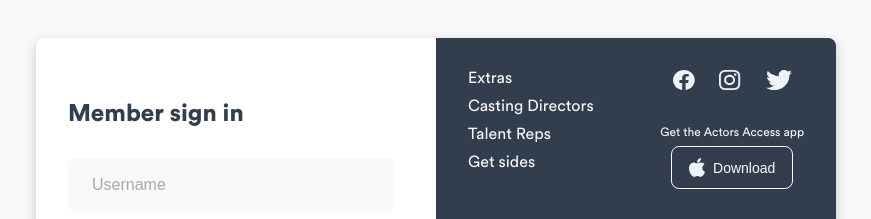
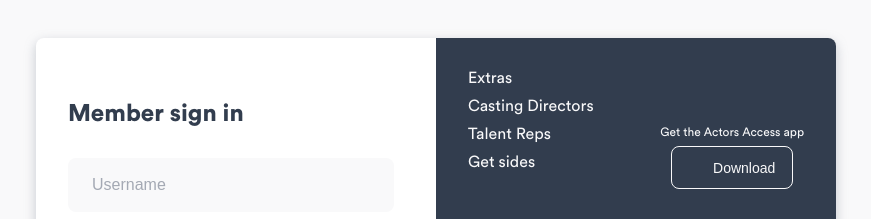
Before and after one commit to Zachcos/ActorsAccessRedesign, a Next.js app: page / in a window 1280 px wide. Shown: the part 134-353 px from the top of the page, without its empty margins (204-1075 px from the left). Built offline with nearby package versions, Linux system fonts and the light colour scheme.

Commit message:
Refactor icons component to allow more dynamic styling of svgs

```diff
--- a/styles/icons.tsx
+++ b/styles/icons.tsx
@@ -1,19 +1,8 @@
-import styled from 'styled-components';
-import { colors } from './variables';
-
-const Icon = styled.svg`
-  fill: ${colors.neut_1};
-`;
-
 const Facebook = () => (
-  <Icon width='22px' height='20px' viewBox='0 0 22 20' version='1.1'>
+  <svg width='22px' height='20px' viewBox='0 0 22 20' version='1.1'>
     <title>Facebook</title>
     <g id='Page-1' stroke='none' strokeWidth='1' fill='none' fillRule='evenodd'>
-      <g
-        id='Landing'
-        transform='translate(-1034.000000, -310.000000)'
-        fill='#EEF3F5'
-      >
+      <g id='Landing' transform='translate(-1034.000000, -310.000000)'>
         <g id='Right-panel' transform='translate(800.000000, 274.000000)'>
           <g id='Social-links' transform='translate(234.000000, 36.000000)'>
             <path
@@ -24,18 +13,14 @@ const Facebook = () => (
         </g>
       </g>
     </g>
-  </Icon>
+  </svg>
 );
 
 const Instagram = () => (
-  <Icon width='22px' height='20px' viewBox='0 0 22 20' version='1.1'>
+  <svg width='22px' height='20px' viewBox='0 0 22 20' version='1.1'>
     <title>Instagram</title>
     <g id='Page-1' stroke='none' strokeWidth='1' fill='none' fillRule='evenodd'>
-      <g
-        id='Landing'
-        transform='translate(-1134.000000, -310.000000)'
-        fill='#EEF3F5'
-      >
+      <g id='Landing' transform='translate(-1134.000000, -310.000000)'>
         <g id='Right-panel' transform='translate(800.000000, 274.000000)'>
           <g id='Social-links' transform='translate(234.000000, 36.000000)'>
             <path
@@ -46,18 +31,14 @@ const Instagram = () => (
         </g>
       </g>
     </g>
-  </Icon>
+  </svg>
 );
 
 const Twitter = () => (
-  <Icon width='26px' height='20px' viewBox='0 0 26 20' version='1.1'>
+  <svg width='26px' height='20px' viewBox='0 0 26 20' version='1.1'>
     <title>Twitter</title>
     <g id='Page-1' stroke='none' strokeWidth='1' fill='none' fillRule='evenodd'>
-      <g
-        id='Landing'
-        transform='translate(-1081.000000, -310.000000)'
-        fill='#EEF3F5'
-      >
+      <g id='Landing' transform='translate(-1081.000000, -310.000000)'>
         <g id='Right-panel' transform='translate(800.000000, 274.000000)'>
           <g id='Social-links' transform='translate(234.000000, 36.000000)'>
             <path
@@ -68,18 +49,14 @@ const Twitter = () => (
         </g>
       </g>
     </g>
-  </Icon>
+  </svg>
 );
 
 const Apple = () => (
-  <Icon width='16px' height='19px' viewBox='0 0 16 19' version='1.1'>
+  <svg width='16px' height='19px' viewBox='0 0 16 19' version='1.1'>
     <title>Apple</title>
     <g id='Page-1' stroke='none' strokeWidth='1' fill='none' fillRule='evenodd'>
-      <g
-        id='Landing'
-        transform='translate(-1050.000000, -405.000000)'
-        fill='#EEF3F5'
-      >
+      <g id='Landing' transform='translate(-1050.000000, -405.000000)'>
         <g id='Right-panel' transform='translate(800.000000, 274.000000)'>
           <g id='Download-app' transform='translate(222.000000, 96.000000)'>
             <g id='Button-text' transform='translate(28.000000, 35.000000)'>
@@ -92,23 +69,19 @@ const Apple = () => (
         </g>
       </g>
     </g>
-  </Icon>
+  </svg>
 );
 
 const Arrow = () => (
-  <Icon width='10px' height='7px' viewBox='0 0 10 7' version='1.1'>
-    <title>down arrow icon</title>
+  <svg width='10px' height='10px' viewBox='0 0 10 10' version='1.1'>
+    <title>down arrow svg</title>
     <g id='Page-1' stroke='none' strokeWidth='1' fill='none' fillRule='evenodd'>
-      <g
-        id='Home-Page'
-        transform='translate(-498.000000, -43.000000)'
-        fill='#FFFFFF'
-      >
+      <g id='Home-Page' transform='translate(-498.000000, -43.000000)'>
         <g id='Nav-Bar' transform='translate(0.000000, -1.000000)'>
           <g id='Nav-Links' transform='translate(330.000000, 36.000000)'>
             <g id='breakdowns' transform='translate(74.000000, 0.000000)'>
               <polygon
-                id='down-arrow-icon'
+                id='down-arrow-svg'
                 points='98.7336724 14.415 94 9.707 95.4220125 8.293 98.7336724 11.586 102.045332 8.293 103.467345 9.707'
               ></polygon>
             </g>
@@ -116,12 +89,12 @@ const Arrow = () => (
         </g>
       </g>
     </g>
-  </Icon>
+  </svg>
 );
 
 const Cart = () => (
-  <Icon width='19px' height='16px' viewBox='0 0 19 16' version='1.1'>
-    <title>Cart Icon</title>
+  <svg width='19px' height='16px' viewBox='0 0 19 16' version='1.1'>
+    <title>Cart svg</title>
     <defs>
       <polygon
         id='path-1'
@@ -136,16 +109,14 @@ const Cart = () => (
       <g id='Home-Page' transform='translate(-1473.000000, -47.000000)'>
         <g id='Nav-Bar' transform='translate(0.000000, -1.000000)'>
           <g id='Links' transform='translate(1473.555556, 16.000000)'>
-            <g id='Cart-Icon' transform='translate(0.000000, 32.000000)'>
+            <g id='Cart-svg' transform='translate(0.000000, 32.000000)'>
               <path
                 d='M7.77777778,15.8345215 L6.66666667,15.8345215 C6.05333333,15.8345215 5.55555556,15.361594 5.55555556,14.7788797 L5.55555556,13.7232379 C5.55555556,13.1405236 6.05333333,12.6675961 6.66666667,12.6675961 L7.77777778,12.6675961 C8.39111111,12.6675961 8.88888889,13.1405236 8.88888889,13.7232379 L8.88888889,14.7788797 C8.88888889,15.361594 8.39111111,15.8345215 7.77777778,15.8345215'
                 id='Fill-1'
-                fill='#EEF3F5'
               ></path>
               <path
                 d='M14.4444444,15.8345215 L13.3333333,15.8345215 C12.72,15.8345215 12.2222222,15.361594 12.2222222,14.7788797 L12.2222222,13.7232379 C12.2222222,13.1405236 12.72,12.6675961 13.3333333,12.6675961 L14.4444444,12.6675961 C15.0577778,12.6675961 15.5555556,13.1405236 15.5555556,13.7232379 L15.5555556,14.7788797 C15.5555556,15.361594 15.0577778,15.8345215 14.4444444,15.8345215'
                 id='Fill-3'
-                fill='#EEF3F5'
               ></path>
               <g id='Group-7' transform='translate(2.222444, 3.166820)'>
                 <mask id='mask-2' fill='white'>
@@ -155,7 +126,6 @@ const Cart = () => (
                 <path
                   d='M12.4655556,8.44513444 L3.09,8.44513444 C2.58,8.44513444 2.13555556,8.11577419 2.01111111,7.64601359 L1.97372982e-15,0 L15.5555556,0 L13.5433333,7.64601359 C13.42,8.11577419 12.9755556,8.44513444 12.4655556,8.44513444'
                   id='Fill-5'
-                  fill='#EEF3F5'
                   mask='url(#mask-2)'
                 ></path>
               </g>
@@ -166,7 +136,6 @@ const Cart = () => (
                 <g id='Clip-9'></g>
                 <polygon
                   id='Fill-8'
-                  fill='#EEF3F5'
                   mask='url(#mask-4)'
                   points='4.515 9.87130652 1.45277778 2.11128361 -0.000555555556 2.11128361 -0.000555555556 0 2.99166667 0 6.59611111 9.13024597'
                 ></polygon>
@@ -176,31 +145,27 @@ const Cart = () => (
         </g>
       </g>
     </g>
-  </Icon>
+  </svg>
 );
 
 const MailEmpty = () => (
-  <Icon width='18px' height='16px' viewBox='0 0 18 16' version='1.1'>
-    <title>email icon (empty)</title>
+  <svg width='18px' height='16px' viewBox='0 0 18 16' version='1.1'>
+    <title>email svg (empty)</title>
     <g id='Page-1' stroke='none' strokeWidth='1' fill='none' fillRule='evenodd'>
-      <g
-        id='Home-Page'
-        transform='translate(-1474.000000, -15.000000)'
-        fill='#EEF3F5'
-      >
+      <g id='Home-Page' transform='translate(-1474.000000, -15.000000)'>
         <g id='Nav-Bar' transform='translate(0.000000, -1.000000)'>
           <g id='Links' transform='translate(1473.555556, 16.000000)'>
             <g id='Email' transform='translate(0.444444, 0.000000)'>
               <path
                 d='M13.3333333,9 L12.2222222,12 L5.55555556,12 L4.44444444,9 L2.22222222,9 L5.55555556,1 L12.2222222,1 L15.5555556,9 L13.3333333,9 Z M13.1255556,0.284 C13.0333333,0.11 12.8388889,0 12.6244444,0 L5.15333333,0 C4.93888889,0 4.74333333,0.111 4.65111111,0.285 L0,9.054 L0,15 C0,15.552 0.496666667,16 1.11111111,16 L16.6666667,16 C17.2811111,16 17.7777778,15.552 17.7777778,15 L17.7777778,9 L13.1255556,0.284 Z'
-                id='email-icon-(empty)'
+                id='email-svg-(empty)'
               ></path>
             </g>
           </g>
         </g>
       </g>
     </g>
-  </Icon>
+  </svg>
 );
 
 export { Facebook, Instagram, Twitter, Apple, Arrow, Cart, MailEmpty };
```
